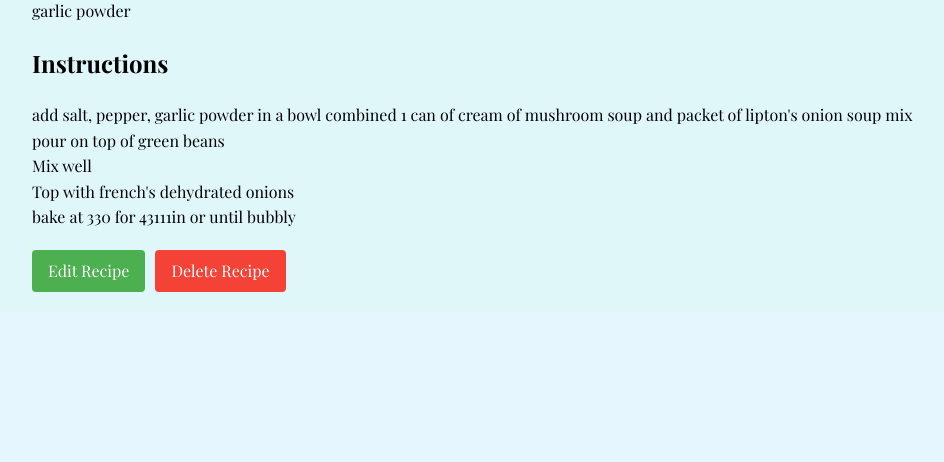
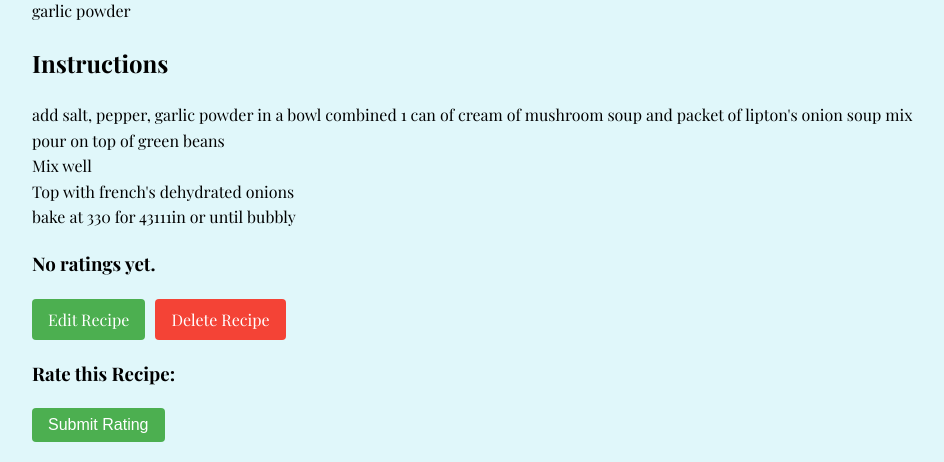
Before and after one commit to Calbest12/CIS298_FinalProject, a Django app: page /recipe/8/ in a window 1280 px wide. Shown: the part 802-1264 px from the top of the page, without its empty margins (8-952 px from the left). Before the commit the page ends 1094 px from the top, so only its background shows below. Run offline with Django 5.2, Linux system fonts and the light colour scheme; a user stored in the database is signed in; data comes from the database, SQL or seed files in the repository; parts of the project's set-up code (start-up, migrations or seed data) failed here and were passed over.

Commit message:
Update recipe_detail_local.html

```diff
--- a/recipe-sharing-platform/recipes/templates/recipes/recipe_detail_local.html
+++ b/recipe-sharing-platform/recipes/templates/recipes/recipe_detail_local.html
@@ -1,17 +1,29 @@
 {% extends "recipes/base.html" %}
+
 {% block title %}{{ recipe.title }}{% endblock %}
+
 {% block content %}
 <div class="recipe-detail">
     <h1>{{ recipe.title }}</h1>
+
     {% if recipe.image %}
         <img src="{{ recipe.image.url }}" alt="{{ recipe.title }}" style="max-width: 25%; border-radius: 10px;">
     {% endif %}
+
     <p><strong>Category:</strong> {{ recipe.category }}</p>
     <p>{{ recipe.description }}</p>
+
     <h2>Ingredients</h2>
     <p>{{ recipe.ingredients|linebreaks }}</p>
+
     <h2>Instructions</h2>
     <p>{{ recipe.instructions|linebreaks }}</p>
+
+    {% if recipe.rating %}
+        <h3>Average Rating: {{ recipe.rating|floatformat:1 }} / 5</h3>
+    {% else %}
+        <h3>No ratings yet.</h3>
+    {% endif %}
 
     {% if user == recipe.author %}
     <div style="margin-top: 20px; display: flex; gap: 10px;">
@@ -19,5 +31,16 @@
         <a href="{% url 'recipe-delete' recipe.id %}" class="btn" style="background-color: #f44336;">Delete Recipe</a>
     </div>
     {% endif %}
+
+    {% if user.is_authenticated %}
+        <h3>Rate this Recipe:</h3>
+        <form method="POST">
+            {% csrf_token %}
+            {{ rating_form.as_p }}
+            <button type="submit" class="btn" style="background-color: #4CAF50;">Submit Rating</button>
+        </form>
+    {% else %}
+        <p>Please <a href="{% url 'login' %}">log in</a> to rate this recipe.</p>
+    {% endif %}
 </div>
 {% endblock %}
```
